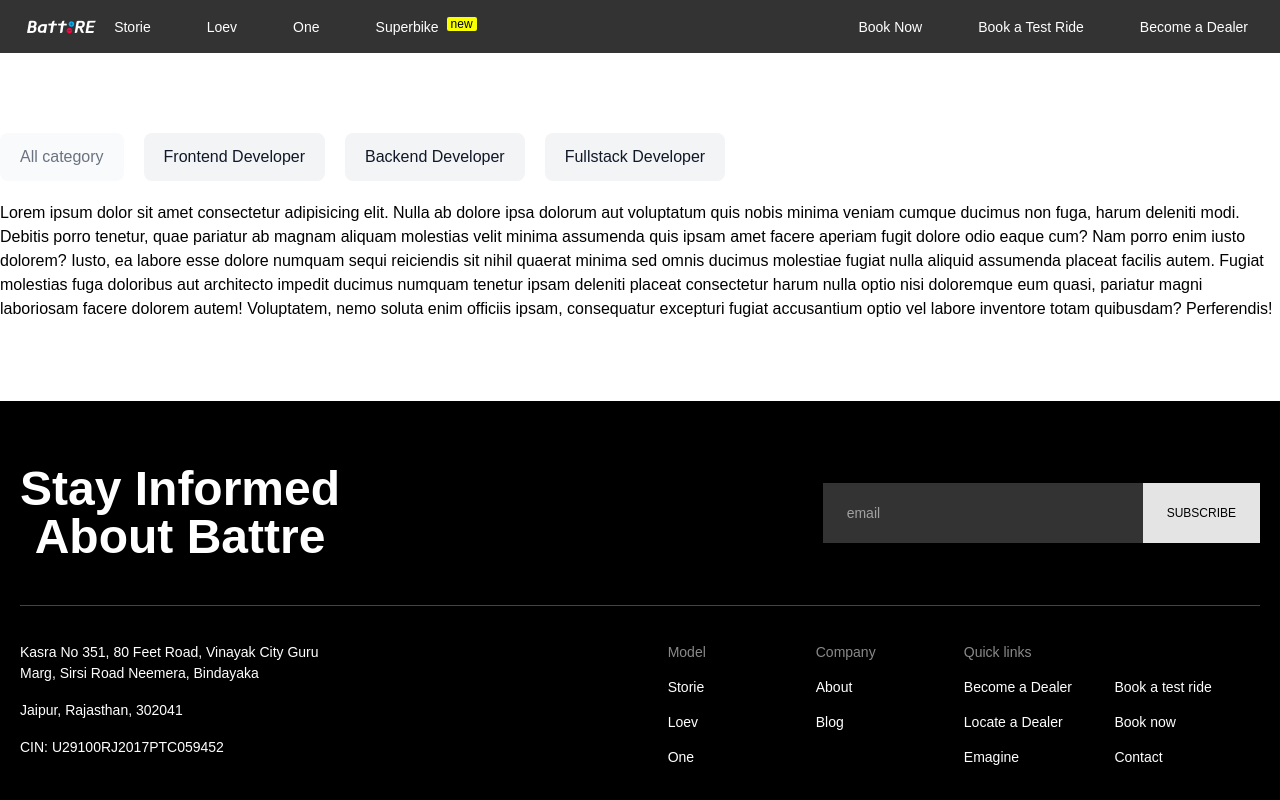
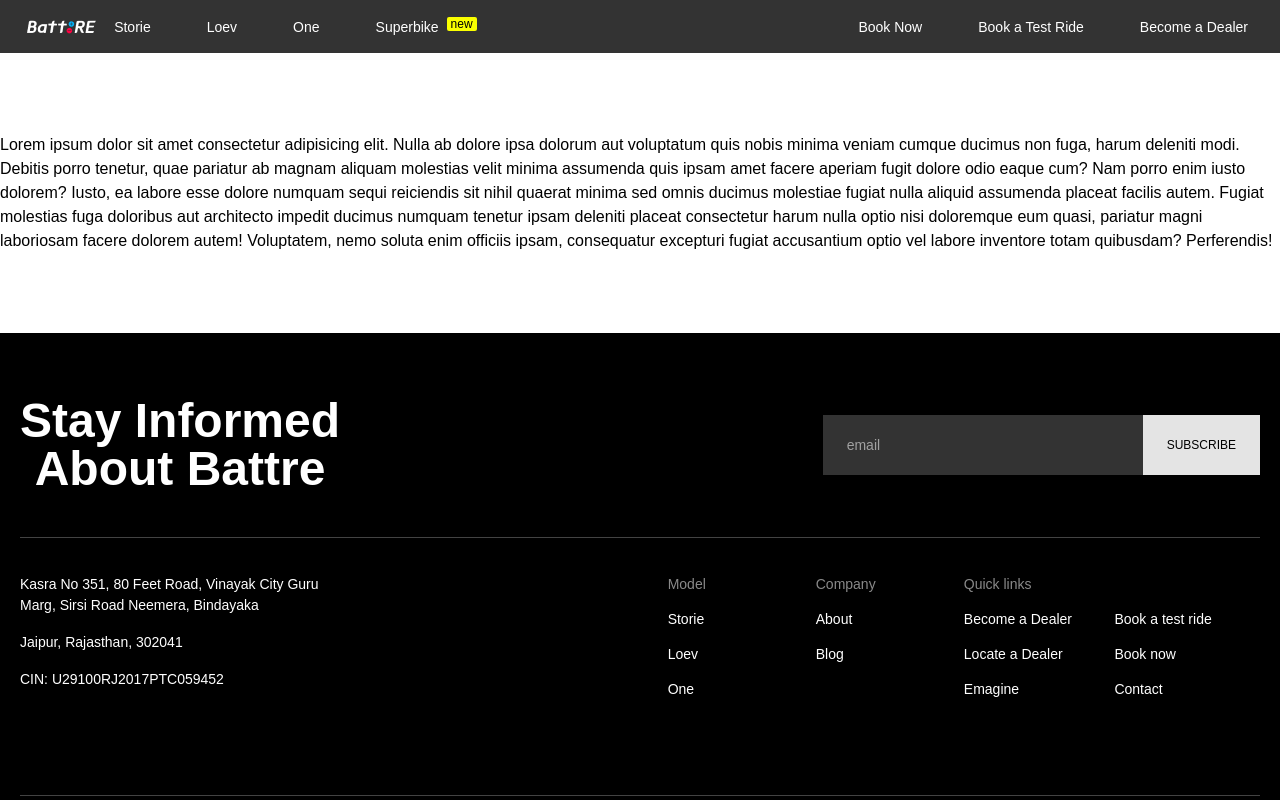
Before and after one commit to DeeAjith/fe-test, a Next.js app: page / in a window 1280 px wide. Shown: the top 800 px of the page. Built offline with nearby package versions, Linux system fonts and the light colour scheme; a web font is replaced by a local one.

Commit message:
dummy page-content

```diff
--- a/src/app/page.tsx
+++ b/src/app/page.tsx
@@ -2,20 +2,6 @@
   return (
     <main className="page-content flex">
       <div className="max-w-screen-xl mx-auto my-20">
-        <div className="flex overflow-x-auto gap-x-5 whitespace-nowrap mb-5">
-          <div className="flex items-center px-5 py-3 font-medium text-gray-500 rounded-lg cursor-pointer bg-gray-50 gap-x-2">
-            All category
-          </div>
-          <div className="flex items-center px-5 py-3 font-medium text-gray-900 bg-gray-100 rounded-lg cursor-pointer gap-x-2 hover:bg-gray-50 hover:text-gray-500">
-            Frontend Developer
-          </div>
-          <div className="flex items-center px-5 py-3 font-medium text-gray-900 bg-gray-100 rounded-lg cursor-pointer gap-x-2 hover:bg-gray-50 hover:text-gray-500">
-            Backend Developer
-          </div>
-          <div className="flex items-center px-5 py-3 font-medium text-gray-900 bg-gray-100 rounded-lg cursor-pointer gap-x-2 hover:bg-gray-50 hover:text-gray-500">
-            Fullstack Developer
-          </div>
-        </div>
         <p>
           Lorem ipsum dolor sit amet consectetur adipisicing elit. Nulla ab
           dolore ipsa dolorum aut voluptatum quis nobis minima veniam cumque
```
